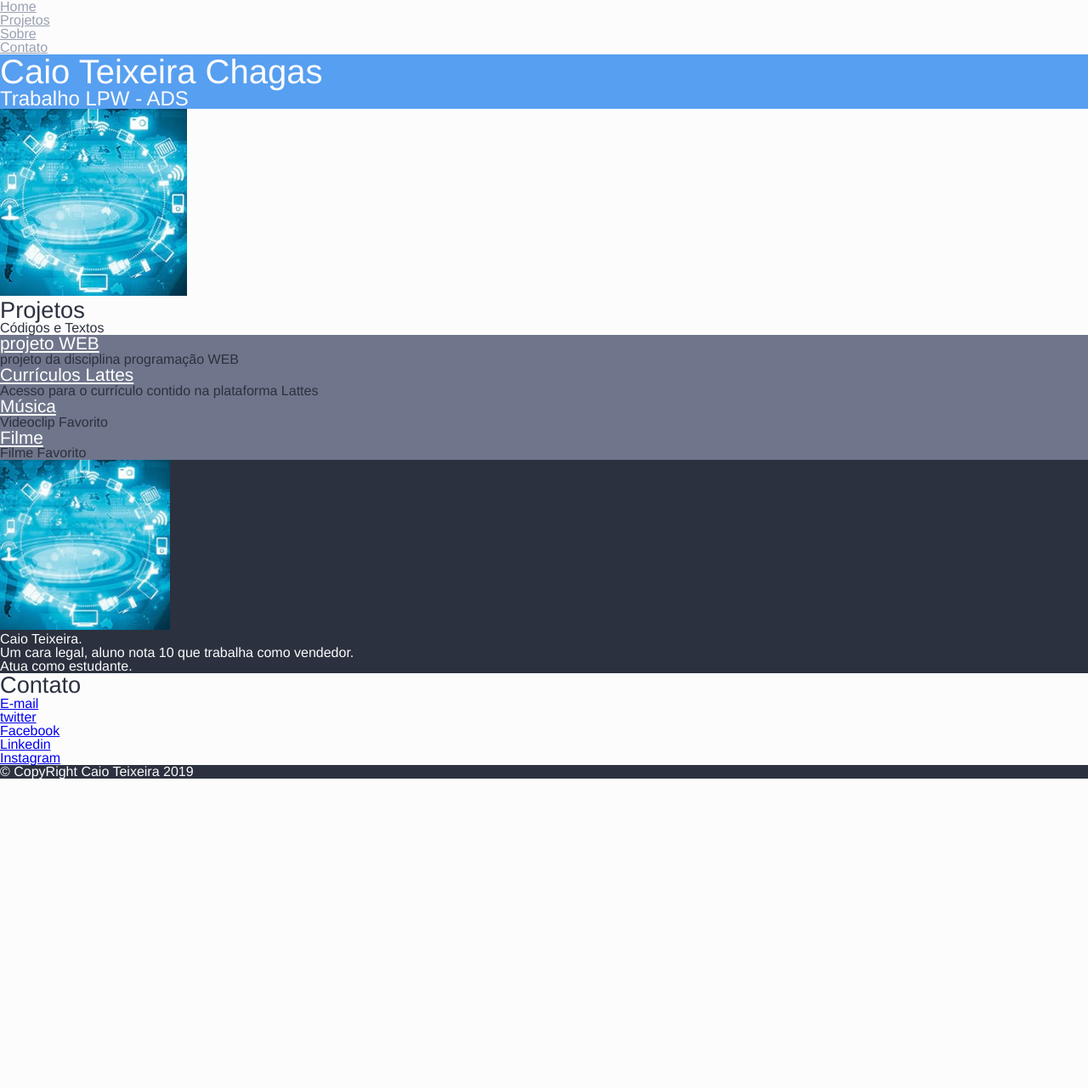
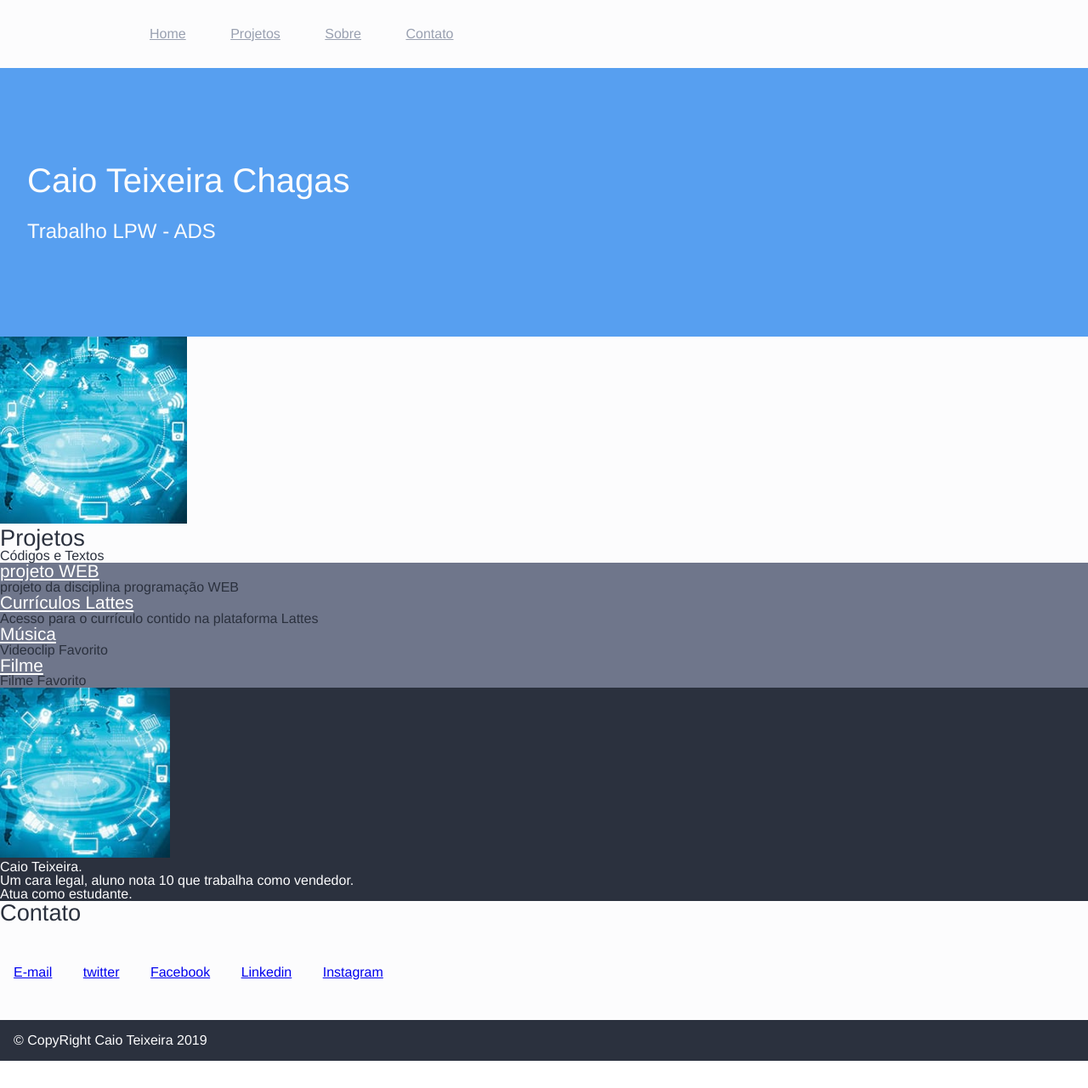
Before and after one commit to felipekennedy/AulasProgramacaoWeb, a PHP site: page / in a window 1280 px wide. Shown: the whole page at 85% size. Before the commit the page ends 916 px from the top, so only its background shows below. Run offline with PHP 8.4, Linux system fonts and the light colour scheme.

Commit message:
Margin, Padding e display
Margin, Padding e display

```diff
--- a/estilos/blog.css
+++ b/estilos/blog.css
@@ -1,14 +1,33 @@
 body {
     font-family: Helvetica, sans-serif;
+}
+
+header li{
+    display: inline-block;
+    margin-left: 3em;
+    padding: 2em 0em 2em 0em;
+}
+
+#contato li{
+    display: inline-block;
+    margin: 1em;
+    padding: 2em 0em 2em 0em;
+}
+
+.container{
+    padding-left: 10%;
+    padding-right: 10%;
 }
 
 .identificacao {
     background-color:#579FF0;
     color:#FCFCFD;
+    padding: 7em 2em;
 }
 
 .identificacao h1{
     font-size: 2.5em;
+    margin-bottom: 0.7em;
 }
 
 .identificacao h2{
@@ -47,3 +66,8 @@ header li a{
 #sobre img{
     width: 200px;
 }
+
+footer{
+    padding: 1em 1em 1em 1em;
+
+}
--- a/index.html
+++ b/index.html
@@ -10,7 +10,7 @@
 </head>
 
 <body>
-    <header class="claras">
+    <header class="claras container">
         <nav>
             <ul>
                 <li><a href="#">Home</a></li>
```
